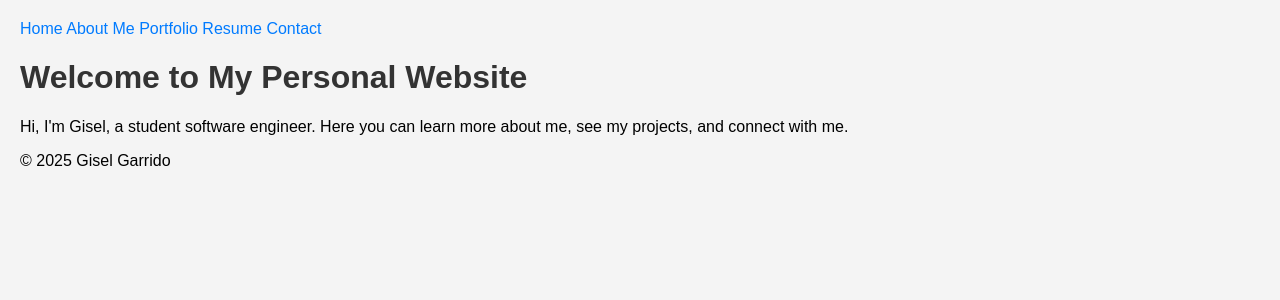
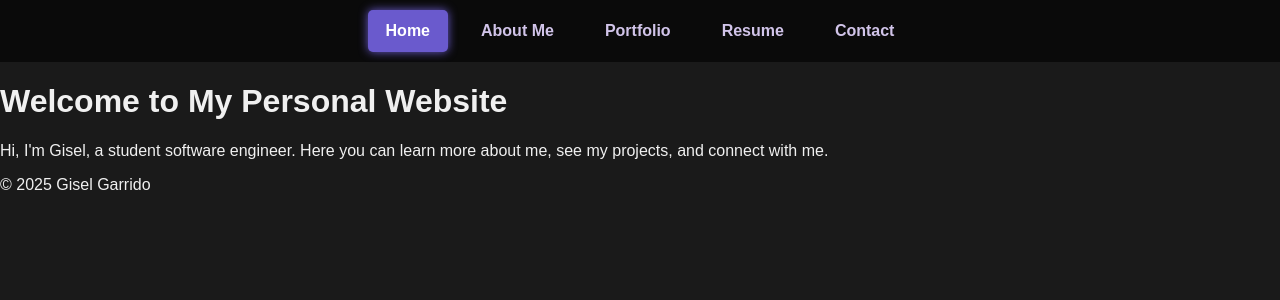
Before and after one commit to les1g/Gsite, a Flask app: page / in a window 1280 px wide. Shown: the top 300 px of the page. Run offline with Flask 3, Linux system fonts and the light colour scheme.

Commit message:
Update styles.css
updated color palette

```diff
--- a/static/styles.css
+++ b/static/styles.css
@@ -1,15 +1,44 @@
-body {
-    font-family: Arial, sans-serif;
-    background-color: #f4f4f4;
-    margin: 0;
-    padding: 20px;
+/* Dark background for the navbar */
+nav {
+    background-color: #0a0a0a;  /* Deep black background */
+    padding: 10px 20px;
+    display: flex;
+    justify-content: center;
 }
 
-h1 {
-    color: #333;
+/* Navigation links */
+nav a {
+    text-decoration: none;
+    color: #d1c4e9;  /* Light indigo for regular links */
+    padding: 12px 18px;
+    font-size: 16px;
+    font-weight: bold;
+    border-radius: 5px;
+    transition: color 0.3s, background-color 0.3s;  /* Smooth transition effect */
 }
 
-nav a {
-    text-decoration: none;
-    color: #007BFF;
+/* Hover effect for links */
+nav a:hover {
+    color: #ffffff;  /* White text on hover */
+    background-color: #4B0082;  /* Lighter indigo on hover */
 }
+
+/* Active link - highlight the current page */
+nav a.active {
+    color: #ffffff;
+    background-color: #6A5ACD;  /* Bright indigo for active page */
+    box-shadow: 0px 0px 10px #6A5ACD; /* Soft glowing effect */
+}
+
+/* Add some space between navigation links */
+nav a:not(:last-child) {
+    margin-right: 15px;
+}
+
+body {
+    background-color: #1a1a1a;  /* Dark charcoal background */
+    color: #f0f0f0;  /* Light text for contrast */
+    font-family: 'Poppins', sans-serif;
+    margin: 0;
+    padding: 0;
+}
```
